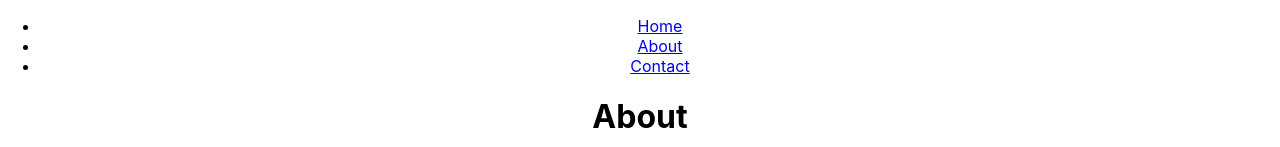
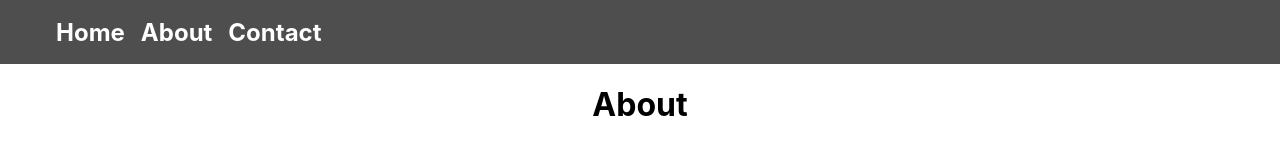
Before and after one commit to Amber-Robeck/nCounter, a React (Create React App) app in the folder client/: page / in a window 1280 px wide. Shown: the top 147 px of the page. Built offline with nearby package versions, Linux system fonts and the light colour scheme.

Commit message:
basic navigation stylings

```diff
--- a/client/package.json
+++ b/client/package.json
@@ -3,6 +3,9 @@
   "version": "0.1.0",
   "private": true,
   "dependencies": {
+    "@emotion/react": "^11.10.0",
+    "@emotion/styled": "^11.10.0",
+    "@mui/material": "^5.9.3",
     "@testing-library/jest-dom": "^5.16.4",
     "@testing-library/react": "^13.3.0",
     "@testing-library/user-event": "^13.5.0",
--- a/client/src/App.css
+++ /dev/null
@@ -1,38 +0,0 @@
-.App {
-  text-align: center;
-}
-
-.App-logo {
-  height: 40vmin;
-  pointer-events: none;
-}
-
-@media (prefers-reduced-motion: no-preference) {
-  .App-logo {
-    animation: App-logo-spin infinite 20s linear;
-  }
-}
-
-.App-header {
-  background-color: #282c34;
-  min-height: 100vh;
-  display: flex;
-  flex-direction: column;
-  align-items: center;
-  justify-content: center;
-  font-size: calc(10px + 2vmin);
-  color: white;
-}
-
-.App-link {
-  color: #61dafb;
-}
-
-@keyframes App-logo-spin {
-  from {
-    transform: rotate(0deg);
-  }
-  to {
-    transform: rotate(360deg);
-  }
-}
--- a/client/src/App.tsx
+++ b/client/src/App.tsx
@@ -1,5 +1,5 @@
 import React from 'react';
-import './App.css';
+import './assets/css/App.css';
 import { Navigation, About, Footer } from './components/index';
 
 function App() {
--- /dev/null
+++ b/client/src/assets/css/App.css
@@ -0,0 +1,41 @@
+.App {
+  text-align: center;
+}
+
+
+/* Begin navigation styling */
+#nav {
+  height: 3rem;
+  text-align: center;
+  background-color: #4f4e4e;
+  padding: .5rem;
+  margin-bottom: 1rem;
+  display: flex;
+  font-size: 1.5rem;
+  font-weight: bold;
+  position: sticky;
+}
+
+
+#nav ul {
+  display: flex;
+  margin-inline-end: auto;
+  align-items: center;
+}
+
+#nav li {
+  list-style: none;
+  margin: .5rem;
+}
+
+#nav a {
+  color: #fff;
+  text-decoration: none;
+}
+
+#nav a:hover {
+  color: rgb(193, 193, 193);
+  text-decoration: underline;
+}
+
+/* End navigation styling */
--- a/client/src/components/Navigation.tsx
+++ b/client/src/components/Navigation.tsx
@@ -1,4 +1,5 @@
-import React from 'react'
+import React from 'react';
+import '../assets/css/App.css';
 
 const Navigation = () => {
     const liElements = [
--- a/client/src/index.tsx
+++ b/client/src/index.tsx
@@ -1,6 +1,6 @@
 import React from 'react';
 import ReactDOM from 'react-dom/client';
-import './index.css';
+import './assets/css/index.css';
 import App from './App';
 import reportWebVitals from './reportWebVitals';
 
```
Also changed, not shown: client/src/assets/css/index.css (renamed from client/src/index.css), 1 other file (tests, documents, lock files or other folders).
